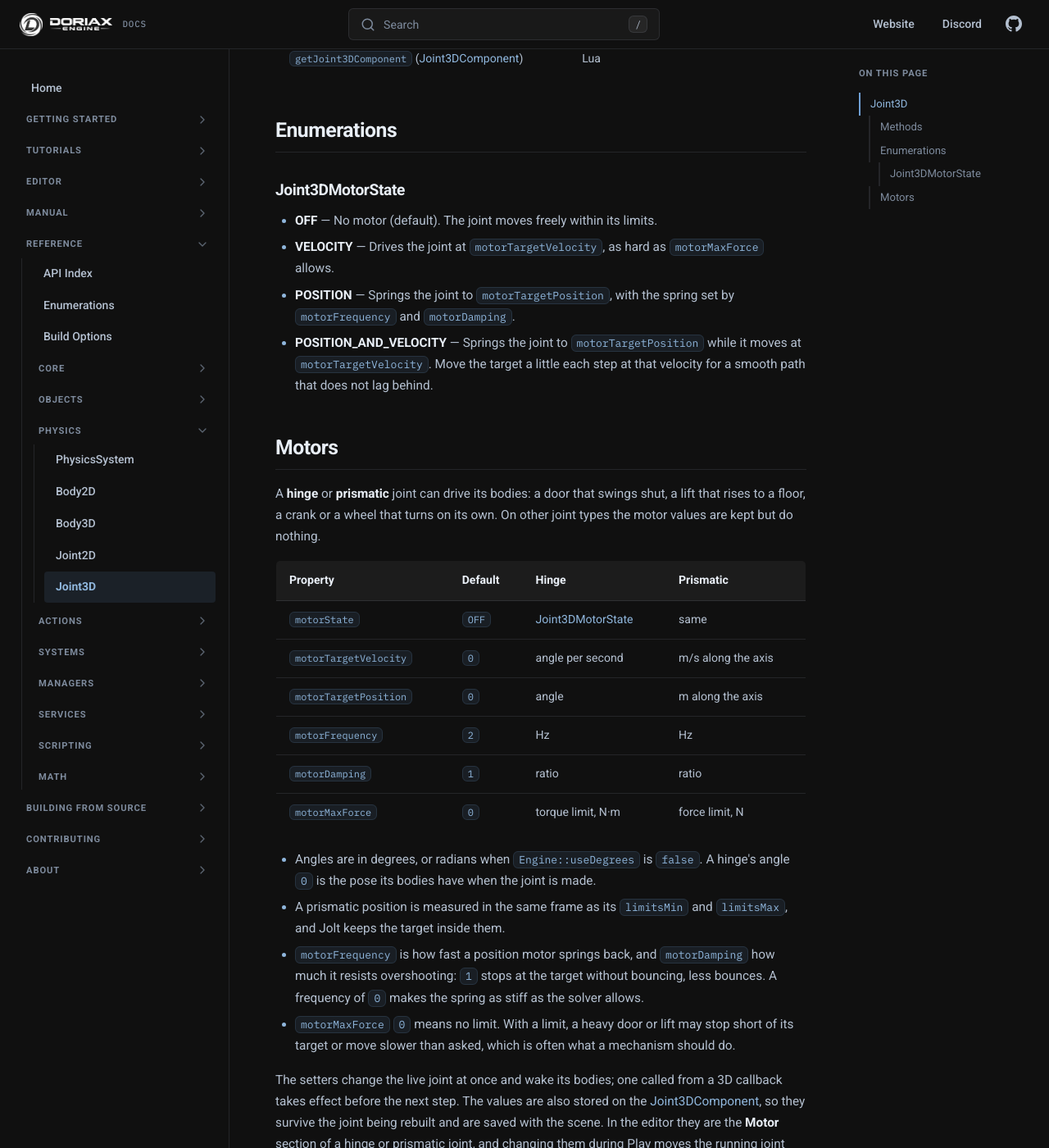
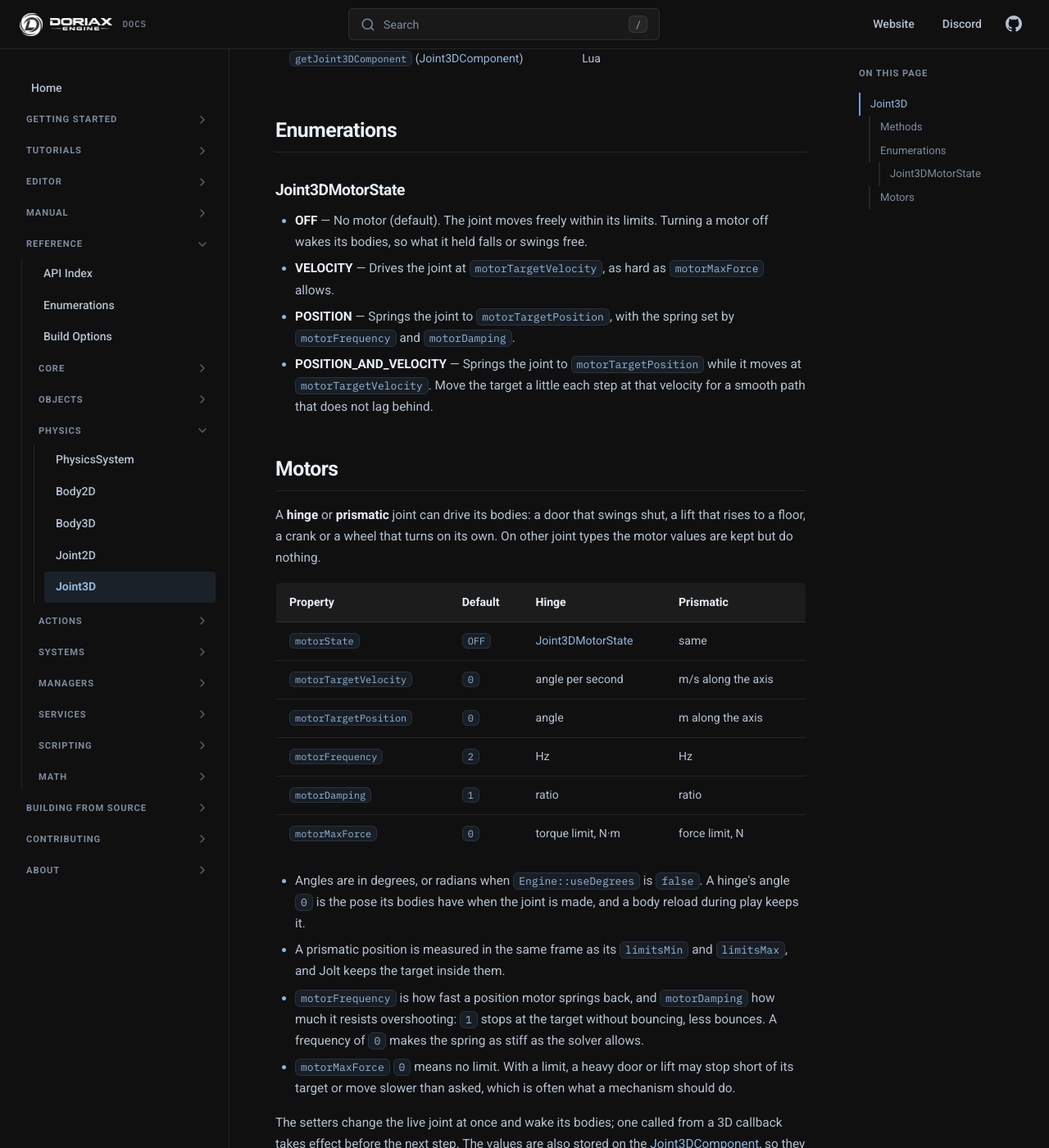
Before and after one commit to doriaxengine/doriax-docs, an MkDocs documentation site: the page built from docs/reference/classes/joint3d.md, in a window 1280 px wide and 1400 px high, scrolled down 1257 px. Shown: the whole window at 82% size. Built offline with MkDocs 1.6.1, drawn with Linux system fonts in a browser that asks for light colours; comment, search, counter and statistics services are not loaded.

Commit message:
Documented joints keeping their rest pose on body reloads

```diff
--- a/docs/reference/classes/joint3d.md
+++ b/docs/reference/classes/joint3d.md
@@ -36,7 +36,8 @@ Jolt 3D joint constraint.
 
 ### Joint3DMotorState
 
-* **OFF** — No motor (default). The joint moves freely within its limits.
+* **OFF** — No motor (default). The joint moves freely within its limits. Turning a motor off
+  wakes its bodies, so what it held falls or swings free.
 * **VELOCITY** — Drives the joint at `motorTargetVelocity`, as hard as `motorMaxForce` allows.
 * **POSITION** — Springs the joint to `motorTargetPosition`, with the spring set by
   `motorFrequency` and `motorDamping`.
@@ -60,7 +61,8 @@ values are kept but do nothing.
 | `motorMaxForce` | `0` | torque limit, N·m | force limit, N |
 
 * Angles are in degrees, or radians when `Engine::useDegrees` is `false`. A hinge's angle
-  `0` is the pose its bodies have when the joint is made.
+  `0` is the pose its bodies have when the joint is made, and a body reload during play keeps
+  it.
 * A prismatic position is measured in the same frame as its `limitsMin` and `limitsMax`, and
   Jolt keeps the target inside them.
 * `motorFrequency` is how fast a position motor springs back, and `motorDamping` how much it
```
Also changed, not shown: docs/reference/classes/joint3dcomponent.md (+1 -1 lines).
